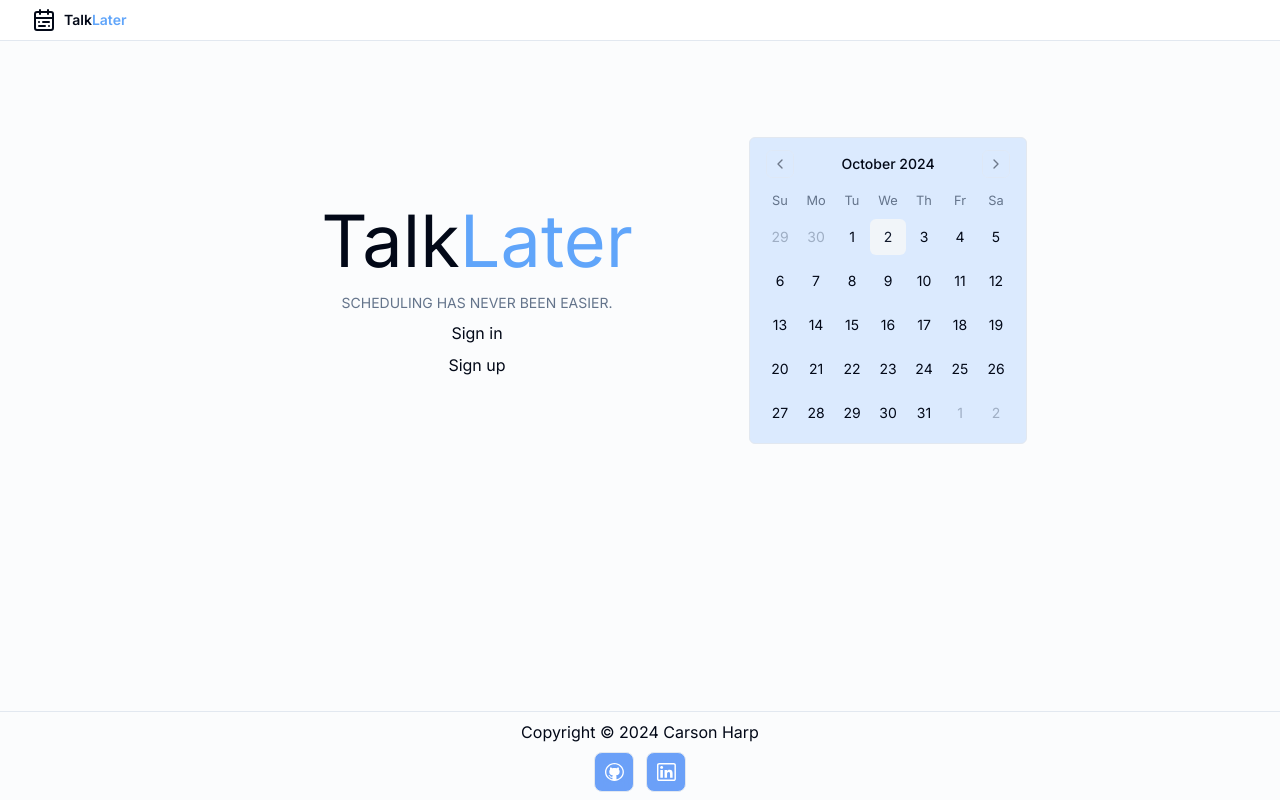
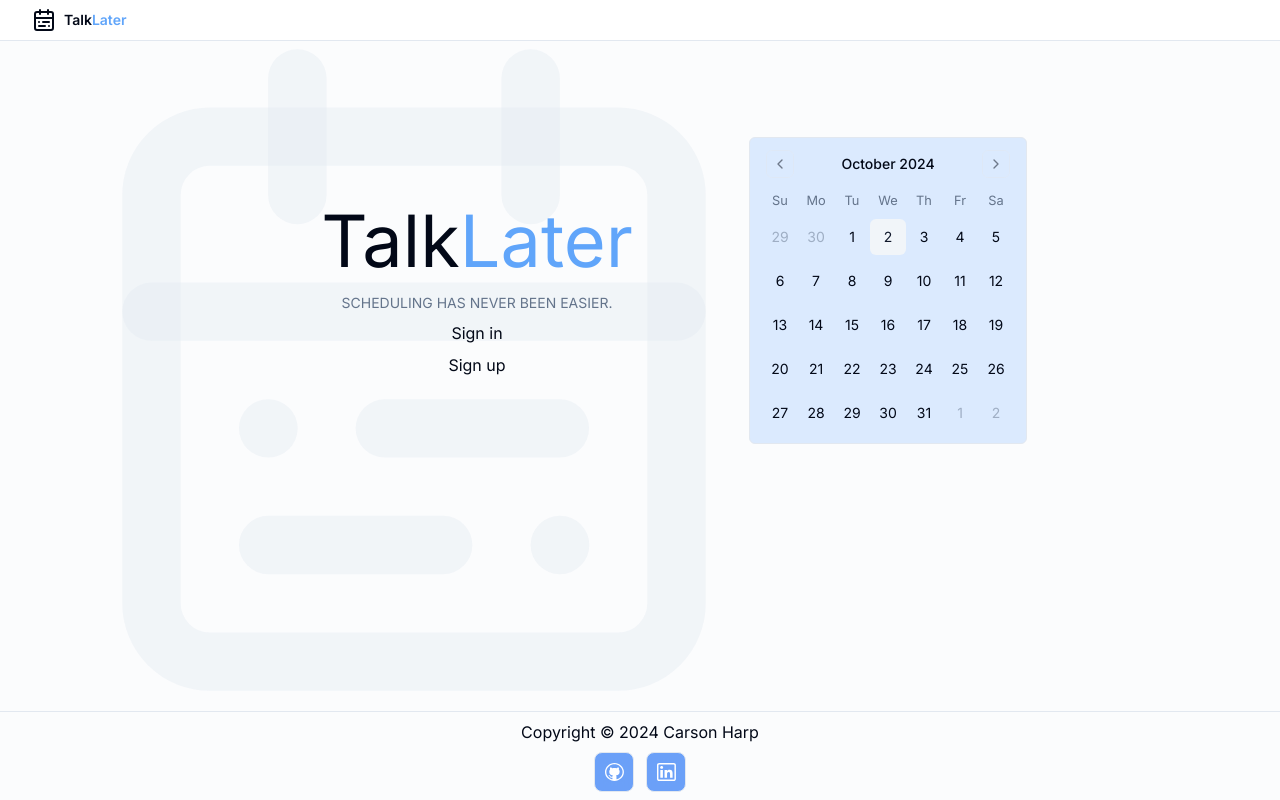
Before and after one commit to CarsonH19/talk-later, a Next.js app: page / in a window 1280 px wide. Built offline with nearby package versions, Linux system fonts and the light colour scheme; no server answers.

Commit message:
feat: home page calendar rage bg

```diff
--- a/src/app/page.tsx
+++ b/src/app/page.tsx
@@ -3,6 +3,7 @@ import { SignInButton, SignUpButton } from "@clerk/nextjs";
 import { auth } from "@clerk/nextjs/server";
 import { Calendar } from "@/components/ui/calendar";
 import { redirect } from "next/navigation";
+import { CalendarRange } from "lucide-react";
 // import Image from "next/image";
 
 export default function HomePage() {
@@ -11,7 +12,17 @@ export default function HomePage() {
 
   return (
     <div className="flex flex-col">
-      <div className="mt-24 text-center h-full container mx-auto flex flex-col md:flex-row items-center justify-center gap-12">
+      <CalendarRange
+        height={700}
+        width={700}
+        className="hidden md:block absolute bottom-[10%] left-[5%] z-0 text-slate-200/40"
+      />
+      {/* <CalendarRange
+        height={500}
+        width={500}
+        className="hidden md:block absolute top-[-20%] right-[0%] z-0 text-slate-200/70"
+      /> */}
+      <div className="z-10 mt-24 text-center h-full container mx-auto flex flex-col md:flex-row items-center justify-center gap-12">
         <div className="w-[28rem] flex flex-col justify-center items-center">
           <h1 className="text-7xl mb-4">
             Talk<span className="text-blue-400">Later</span>
--- a/src/components/Footer.tsx
+++ b/src/components/Footer.tsx
@@ -17,13 +17,12 @@ const socialMedia = [
 
 const Footer = () => {
   return (
-    // <div className="absolute bottom-0 w-full">
-      <footer className="py-2 flex flex-col justify-center items-center w-full border-t">
+    <footer className="z-10 py-2 flex flex-col justify-center items-center w-full border-t">
       <p className="md:text-base text-sm md:font-normal">
         Copyright © 2024 Carson Harp
       </p>
 
-        <div className="flex items-center justify-center md:gap-3 gap-6 mt-2">
+      <div className="z-10 flex items-center justify-center md:gap-3 gap-6 mt-2">
         {socialMedia.map((profile) => (
           <div
             key={profile.id}
@@ -41,7 +40,6 @@ const Footer = () => {
         ))}
       </div>
     </footer>
-    // {/* </div> */}
   );
 };
 
--- a/src/components/Header.tsx
+++ b/src/components/Header.tsx
@@ -11,7 +11,7 @@ const Header = () => {
 
   return (
     // <div className="absolute top-0 w-full">
-    <header className="items-start flex py-2 border-b bg-card w-full">
+    <header className="z-10 items-start flex py-2 border-b bg-card w-full">
       <nav className="font-medium flex items-center text-sm gap-6 container">
         <div className="flex items-center gap-2 font-semibold mr-auto">
           <CalendarRange className="size-6" />
```
Lines whose indentation alone changed are shown as unchanged.
